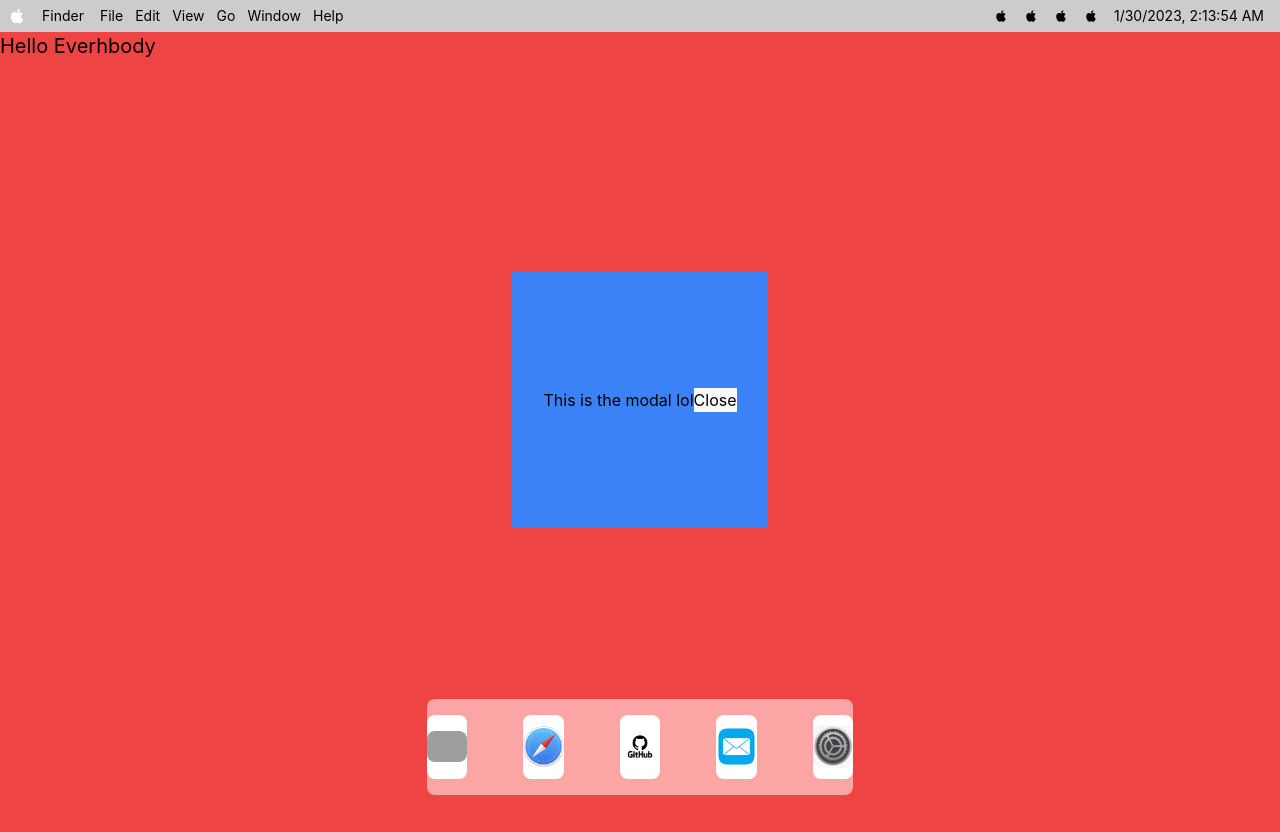
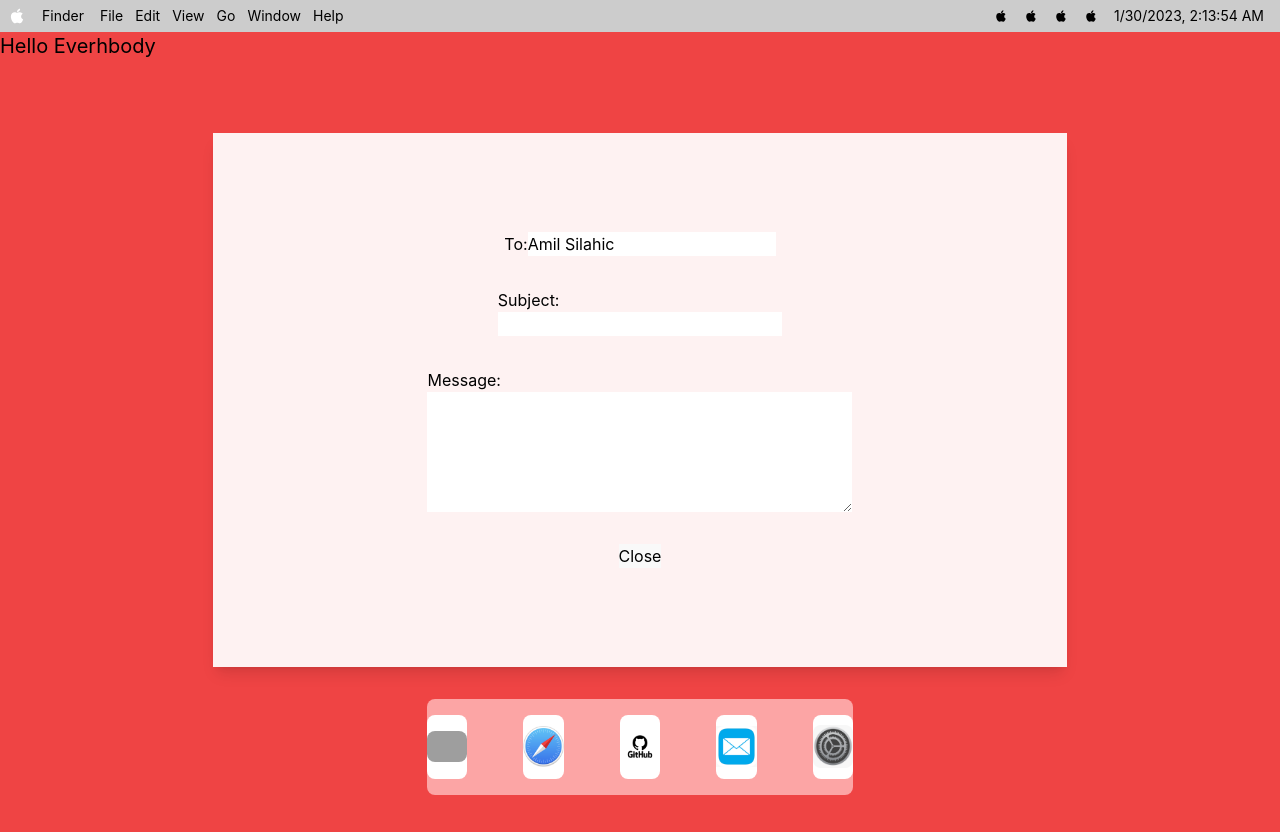
Before and after one commit to SilahicAmil/giga-sur, a React (Vite) app: page / in a window 1280 px wide. Both pictures are taken after a click on the button 736 px from the left and 746 px from the top of the page. Built offline with nearby package versions, Linux system fonts and the light colour scheme; grey boxes are pictures that could not be loaded.

Commit message:
making a really crappy form for now just 2 have it

```diff
--- a/components/Modal/ModalContent.jsx
+++ b/components/Modal/ModalContent.jsx
@@ -1,20 +1,25 @@
-const ModalContent = ({}) => {
+const ModalContent = ({ children }) => {
   return (
     <>
-      <form>
-        <div>
-          <label htmlFor="message_to">To:</label>
-          <input type="text" readOnly value="Amil Silahic" />
-        </div>
-        <div>
-          <label htmlFor="subject">Subject:</label>
-          <input type="text" id="subject" />
-        </div>
+      <div className="absolute left-0 top-0 right-0 bottom-0 m-auto flex h-2/3 w-2/3 items-center justify-center rounded-lg bg-white shadow-lg">
+        <form className="flex h-full w-full flex-col items-center justify-center gap-8 bg-red-50">
+          <div className="flex  ">
+            <label htmlFor="message_to">To:</label>
+            <input type="text" readOnly value="Amil Silahic" className="" />
+          </div>
 
-        <div>
-          <label htmlFor="message"></label>
-        </div>
-      </form>
+          <div className="flex w-1/3 flex-col">
+            <label htmlFor="subject">Subject:</label>
+            <input type="text" name="subject" />
+          </div>
+
+          <div className="flex flex-col">
+            <label htmlFor="message">Message:</label>
+            <textarea name="message" cols="40" rows="5"></textarea>
+          </div>
+          {children}
+        </form>
+      </div>
     </>
   );
 };
--- a/components/Navigation/BottomNav/BottomNav.jsx
+++ b/components/Navigation/BottomNav/BottomNav.jsx
@@ -1,4 +1,5 @@
 import BottomNavItems from "./BottomNavItems";
+import ModalContent from "../../Modal/ModalContent";
 import { createPortal } from "react-dom";
 import { useState } from "react";
 
@@ -48,12 +49,10 @@ const BottomNav = ({}) => {
       </BottomNavItems>
       {showModal &&
         createPortal(
-          <div
-            className="absolute left-0 top-0 right-0 bottom-0 m-auto flex h-64 w-64  items-center justify-center bg-blue-500 "
-            onClick={() => setShowModal(false)}
-          >
-            This is the modal lol
-            <button onClick={(prevState) => !prevState}>Close</button>
+          <div onClick={(prevState) => !prevState}>
+            <ModalContent>
+              <button onClick={(prevState) => !prevState}>Close</button>
+            </ModalContent>
           </div>,
           modalContent
         )}
```
